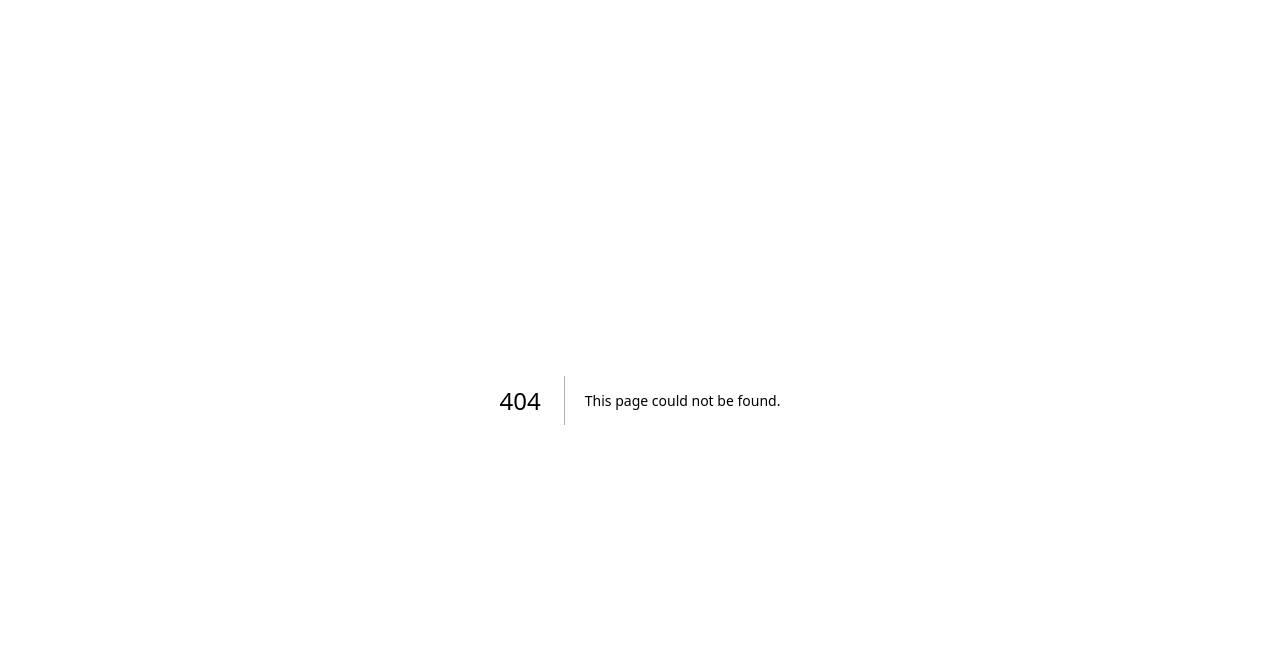
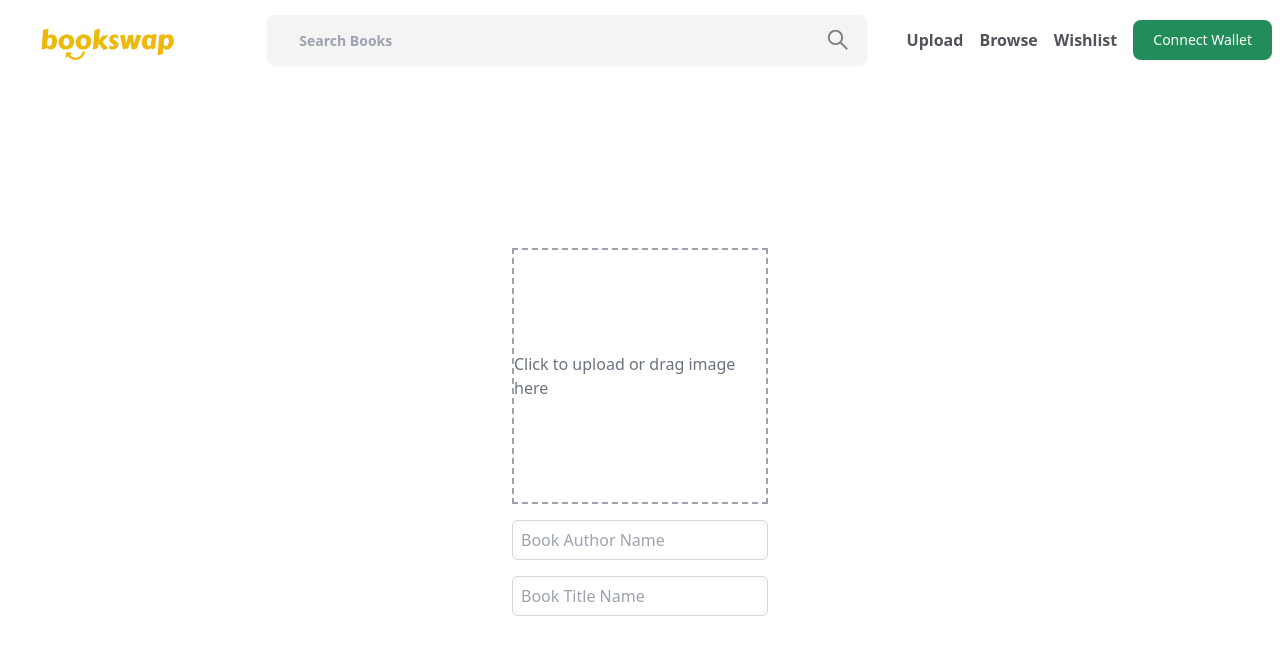
Before and after one commit to iamtanay7/BookSwap-ETHIndia2023, a Next.js app in the folder frontend/: page /uploadImage in a window 1280 px wide. Before the commit this address had no page. Shown: the top 654 px of the page. Built offline with nearby package versions, Linux system fonts and the light colour scheme.

Commit message:
image upload drag and drop component completed

```diff
--- /dev/null
+++ b/frontend/components/ImageUploader.jsx
@@ -0,0 +1,85 @@
+import React, { useState } from "react";
+import Header from "./Header";
+
+const ImageUploader = () => {
+  const [image, setImage] = useState(null);
+  const [authorName, setAuthorName] = useState("");
+  const [title, setTitle] = useState("");
+
+  const handleFileInputChange = (e) => {
+    const file = e.target.files[0];
+    if (file) {
+      const reader = new FileReader();
+      reader.onloadend = () => {
+        setImage(reader.result);
+      };
+      reader.readAsDataURL(file);
+    }
+  };
+
+  const handleDrop = (e) => {
+    e.preventDefault();
+    const file = e.dataTransfer.files[0];
+    if (file) {
+      const reader = new FileReader();
+      reader.onloadend = () => {
+        setImage(reader.result);
+      };
+      reader.readAsDataURL(file);
+    }
+  };
+
+  const handleDragOver = (e) => {
+    e.preventDefault();
+  };
+
+  return (
+    <>
+      <Header></Header>
+      <div className="flex -mt-12 flex-col items-center justify-center h-screen">
+        <input
+          type="file"
+          accept="image/*"
+          onChange={handleFileInputChange}
+          className="hidden"
+          id="fileInput"
+        />
+        <label htmlFor="fileInput" className="cursor-pointer">
+          <div
+            className="w-64 h-64 border-2 border-dashed border-gray-400 flex flex-col items-center justify-center mb-4"
+            onDrop={handleDrop}
+            onDragOver={handleDragOver}
+          >
+            {image ? (
+              <img
+                src={image}
+                alt="Uploaded"
+                className="w-full h-full object-cover"
+              />
+            ) : (
+              <p className="text-gray-500">
+                Click to upload or drag image here
+              </p>
+            )}
+          </div>
+        </label>
+        <input
+          type="text"
+          placeholder="Book Author Name"
+          value={authorName}
+          onChange={(e) => setAuthorName(e.target.value)}
+          className="w-64 h-10 border border-gray-300 rounded-md px-2 mb-4"
+        />
+        <input
+          type="text"
+          placeholder="Book Title Name"
+          value={title}
+          onChange={(e) => setTitle(e.target.value)}
+          className="w-64 h-10 border border-gray-300 rounded-md px-2"
+        />
+      </div>
+    </>
+  );
+};
+
+export default ImageUploader;
--- a/frontend/components/NavIcons.jsx
+++ b/frontend/components/NavIcons.jsx
@@ -4,6 +4,9 @@ import Link from "next/link";
 const NavIcons = () => {
   return (
     <div className="-ml-12 -mr-8 justify-between gap-4 hidden md:flex items-center">
+      <Link href="/uploadImage">
+        <div className="text-zinc-600  text-[16px] font-semibold">Upload</div>
+      </Link>
       <Link href="">
         <div className="text-zinc-600  text-[16px] font-semibold">Browse</div>
       </Link>
--- /dev/null
+++ b/frontend/pages/uploadImage/index.js
@@ -0,0 +1,12 @@
+import ImageUploader from '@/components/ImageUploader'
+import React from 'react'
+
+const upload = () => {
+  return (
+    <div className='bg-white'>
+        <ImageUploader></ImageUploader>
+    </div>
+  )
+}
+
+export default upload
```
